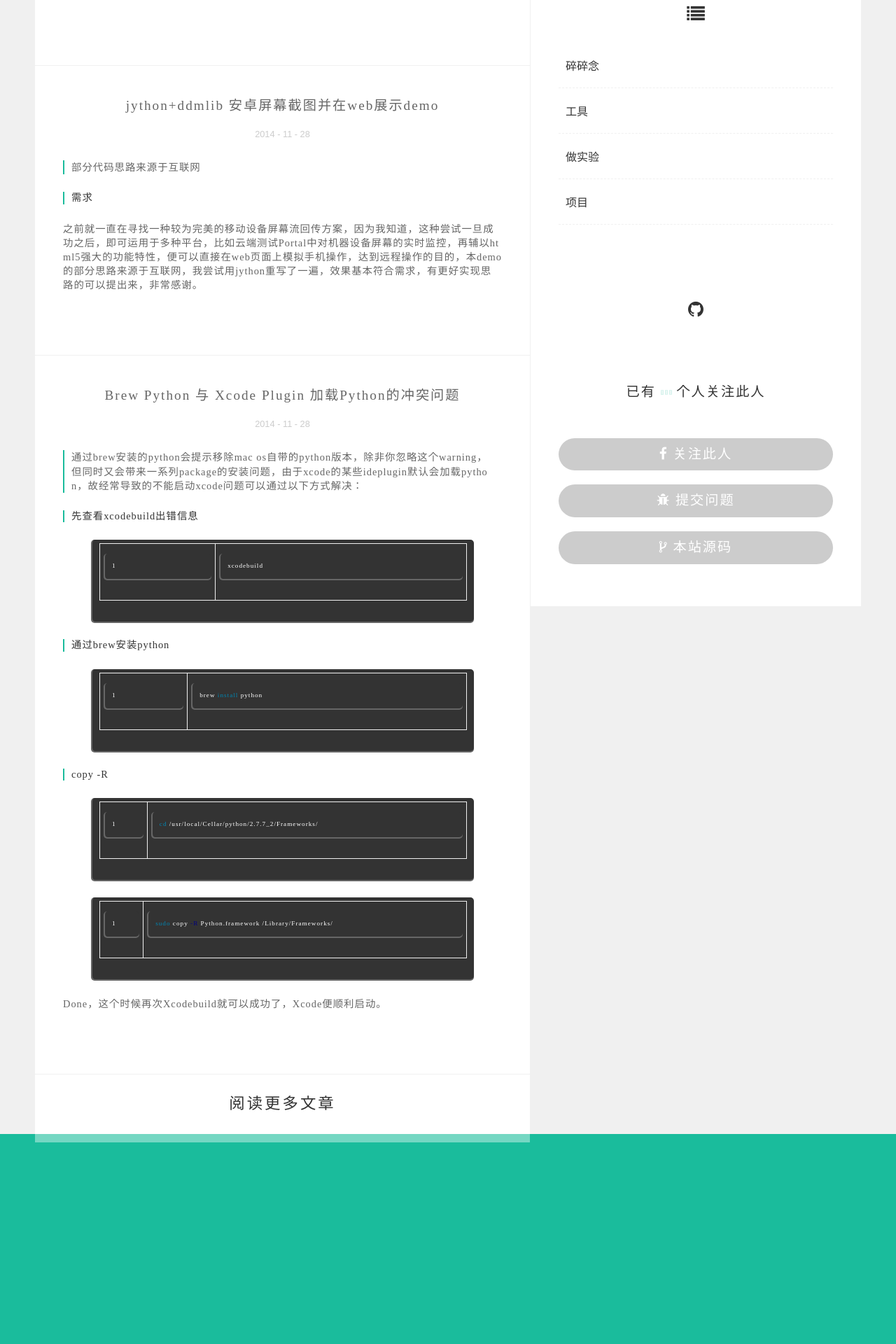
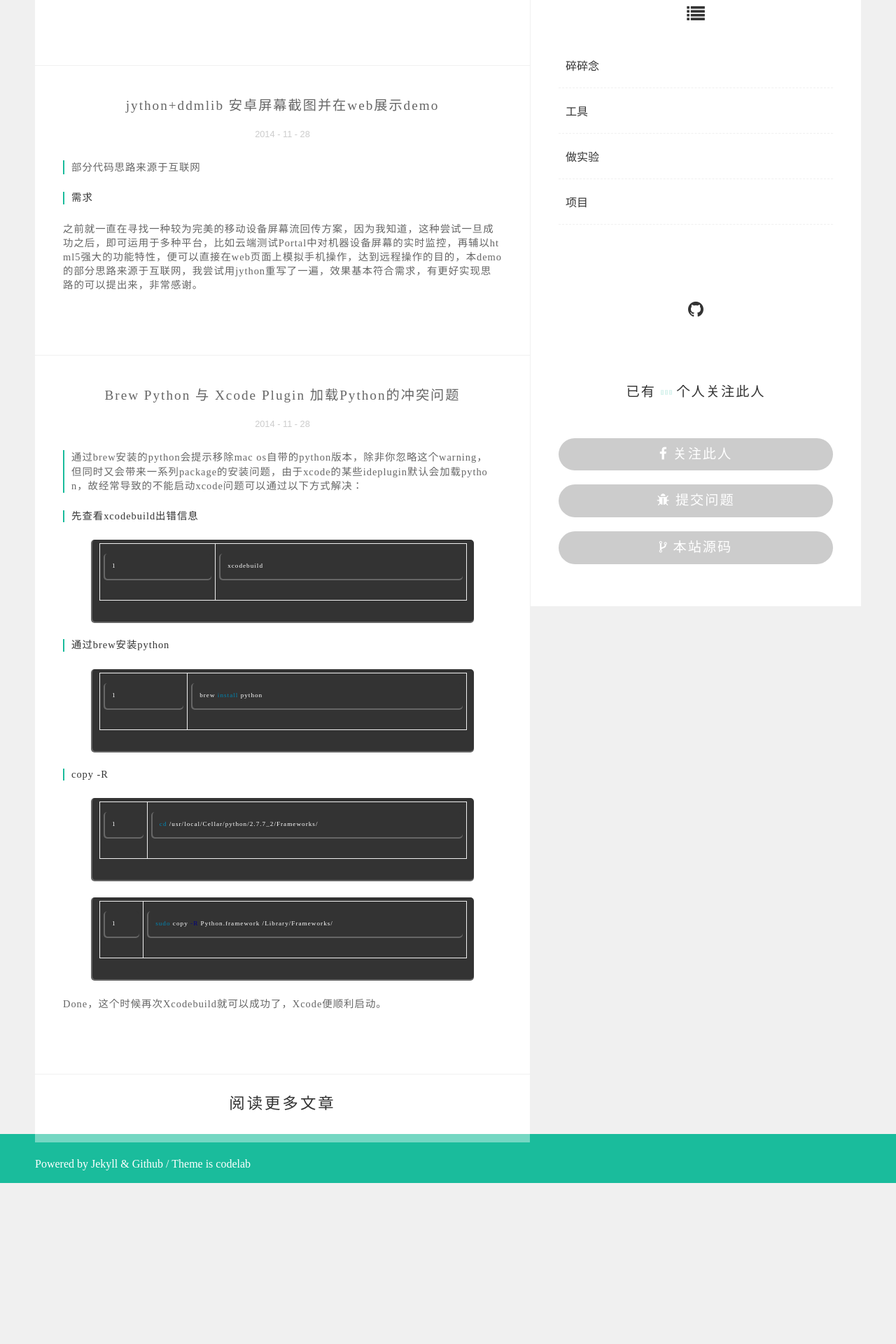
Before and after one commit to qddegtya/qddegtya.github.io, a Jekyll site: the page built from index.html, in a window 1280 px wide. Shown: the part 1071-2991 px from the top of the page at 70% size. Built offline with Jekyll 4.4.1, drawn with Linux system fonts in a browser that asks for light colours; nearby versions of some CDN libraries; after the commit the page ends 2761 px from its top, so only the background shows below that.

Commit message:
修改底部

```diff
--- a/_includes/footer.html
+++ b/_includes/footer.html
@@ -1,6 +1,14 @@
 <footer id="blogfooter">
     <div class="clearboth blogfooter">
+        <!-- 底部左边 -->
+        <div class="blogfooter--left">
+            <span class="footer--copyright">Powered by Jekyll & Github / Theme is codelab</span>
+        </div>
 
+        <!-- 底部右边 -->
+        <div class="blogfooter--right">
+
+        </div>
     </div>
 </footer>
 </body>
--- a/assets/css/theme.css
+++ b/assets/css/theme.css
@@ -518,12 +518,13 @@
    $blogfooter
 \*-----------------------------*/
 .blogfooter{
-        padding: 150px 0;
+        height: 70px;
+        padding: 0 50px;
         background-color: #1abc9c;
         width: 100%;
 
         z-index: 9995;
-        position: relative;
+        /*position: relative;*/
 }
 .truefooter{
     padding: 30px 50px;
@@ -531,7 +532,32 @@
     z-index: -1;
     position: relative;
 }
+.blogfooter--left{
+    height: 70px;
+    width: calc( 60% - 1px );
+    width: -moz-calc( 60% - 1px );
+    width: -webkit-calc( 60% - 1px );
 
+    float: left;
+    /*background-color: #000000;*/
+    /*padding: 30px 0;*/
+
+}
+.blogfooter--right{
+    width: 40%;
+    float: right;
+    height: 70px;
+    /*background-color: #000000;*/
+    /*padding: 30px 0;*/
+}
+.footer--copyright{
+    font-family: "Microsoft YaHei";
+    color: #ffffff;
+    font-size: 1.0em;
+    line-height: 1.0em;
+    display: block;
+    margin-top: 35px;
+}
 
 
 
```
Also changed, not shown: 10 other files.
